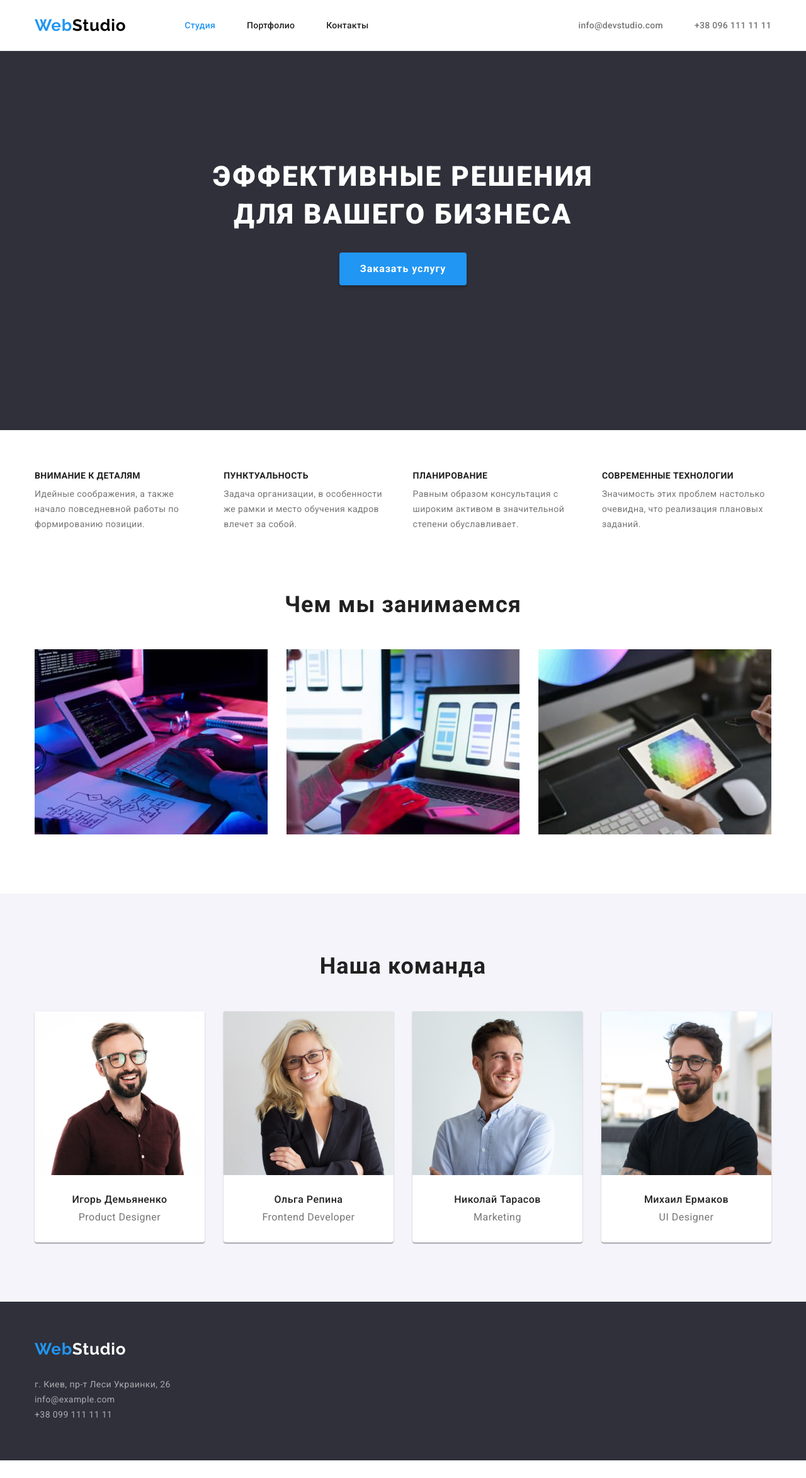
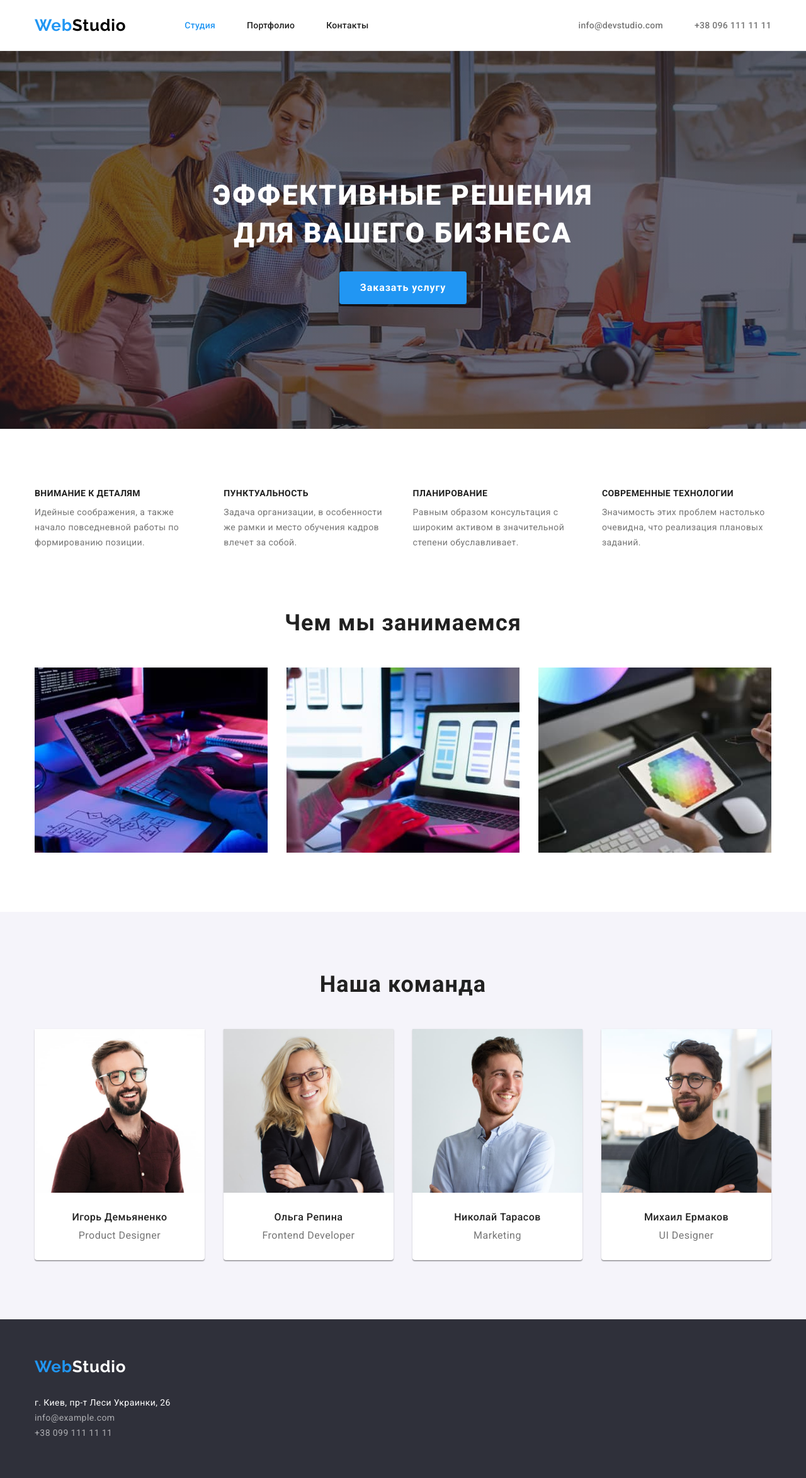
Before and after one commit to Kateryna-Borysenko/goit-markup-hw-o4, a plain HTML site: page index.html in a window 1280 px wide. Shown: the whole page at 63% size. Before the commit the page ends 2319 px from the top, so only its background shows below. Drawn offline with nearby package versions, Linux system fonts and the light colour scheme.

Commit message:
Добавляет на секцию HERO overlay

```diff
--- a/css/styles.css
+++ b/css/styles.css
@@ -1,3 +1,4 @@
+/* - - - - - CSS-VARIABLES - - - - - */
 :root {
   --primary-text-color: #757575;
   --title-text-color: #212121;
@@ -17,6 +18,8 @@
   --primary-font-family: "Roboto";
   --accent-font-family: "Raleway";
 }
+
+/* - - - - - MY RESET - - - - - */
 html {
   box-sizing: border-box;
 }
@@ -48,8 +51,6 @@ img {
 ul {
   margin: 0;
   padding: 0;
-}
-.list {
   list-style: none;
 }
 .link {
@@ -60,7 +61,8 @@ ul {
   padding: 0 15px;
   margin: 0 auto;
 }
-/* header */
+
+/* - - - - - HEADER - - - - - */
 .page-header {
   background-color: var(--white-color);
   border-bottom: 1px solid var(--border-color);
@@ -122,14 +124,26 @@ ul {
   color: var(--primary-text-color);
 }
 
-/* main-index */
+/* - - - - - PAGE-INDEX - - - - - */
 .site-nav {
   display: flex;
 }
 .hero {
-  padding-top: 170px;
+  padding: 200px 0;
+  height: 600px;
+  max-width: 1600px;
+  margin: 0 auto;
 
+  background-image: linear-gradient(
+      to right,
+      rgba(47, 48, 58, 0.4),
+      rgba(47, 48, 58, 0.4)
+    ),
+    url(../images/hero-bg.jpg);
   background-color: var(--dark-bg-color);
+  background-repeat: no-repeat;
+  background-position: center;
+
   text-align: center;
 }
 .hero .hero-title {
@@ -155,11 +169,12 @@ ul {
   letter-spacing: 0.03em;
   text-transform: uppercase;
 }
+.section {
+  padding: 94px 0;
+}
 .advantages .box {
   display: flex;
   justify-content: space-between;
-  padding-top: 64px;
-  padding-bottom: 94px;
 }
 .advantages .list {
   width: 23%;
@@ -178,14 +193,12 @@ ul {
   font-family: inherit;
 }
 .button.primary {
-  margin-bottom: 230px;
-
   color: var(--white-color);
   background-color: var(--accent-color);
   box-shadow: 0px 4px 4px rgba(0, 0, 0, 0.15);
 
   font-weight: 700;
-  font-style: 16px;
+  font-size: 16px;
   line-height: 1.88;
   letter-spacing: 0.06em;
 }
@@ -204,9 +217,11 @@ ul {
   letter-spacing: 0.03em;
   text-align: center;
 }
+.works .list.list:not(:last-child) {
+  margin-right: 30px;
+}
 
 .team {
-  padding: 94px 0;
   background-color: var(--gray-bg-color);
 }
 .team .box {
@@ -221,8 +236,8 @@ ul {
   border-radius: 0px 0px 4px 4px;
   box-shadow: var(--card-shadow);
 }
-.position-item img {
-  margin-bottom: 30px;
+.team-content {
+  padding: 30px 0;
 }
 .position-item .list-title {
   font-weight: 500;
@@ -236,21 +251,17 @@ ul {
   line-height: 1.17;
   letter-spacing: 0.03em;
 }
-.position-item .description {
-  padding-bottom: 30px;
-}
-.advantages,
+
 .what-we-do {
-  background-color: var(--white-color);
+  padding-top: 0;
 }
 
 .what-we-do .box {
   display: flex;
   justify-content: space-between;
-  padding-bottom: 94px;
 }
 
-/* footer */
+/* - - - - - FOOTER - - - - - */
 .page-footer {
   padding: 60px 0;
   background-color: var(--dark-bg-color);
@@ -265,7 +276,9 @@ ul {
 .address-info .phone {
   color: var(--transparent-white-color);
 }
-.address-info .address:hover,
+.page-footer .address-info .address {
+  color: var(--white-color);
+}
 .address-info .address:focus,
 .address-info .mail:hover,
 .address-info .mail:focus,
@@ -273,6 +286,7 @@ ul {
 .address-info .phone:focus {
   color: var(--white-color);
 }
+
 .address-info .link {
   display: inline-block;
   margin-bottom: 9px;
@@ -285,7 +299,7 @@ ul {
   margin-bottom: 0;
 }
 
-/* main-portfolio */
+/* - - - - - PAGE-PORTFOLIO - - - - - */
 .portfolio {
   padding: 94px 0;
   background-color: var(--white-color);
@@ -320,10 +334,6 @@ ul {
 }
 
 .card-set {
-  margin: 0;
-  padding: 0;
-  list-style: none;
-
   display: flex;
   flex-wrap: wrap;
   margin-left: calc(-1 * var(--card-set-gap));
--- a/index.html
+++ b/index.html
@@ -68,8 +68,8 @@
             <li class="list">
               <h3 class="list-title">Пунктуальность</h3>
               <p class="description">
-                Задача организации, в особенности же рамки и место обучения кадров
-                влечет за собой.
+                Задача организации, в особенности же рамки и место обучения
+                кадров влечет за собой.
               </p>
             </li>
             <li class="list">
@@ -92,15 +92,15 @@
       <section class="section what-we-do">
         <div class="container">
           <h2 class="section-title">Чем мы занимаемся</h2>
-          <ul class="box">
+          <ul class="box works">
             <li class="list">
-              <img src="./images/img-1.jpg" width="370" alt="Работы студии" />
+              <img src="./images/work-1.jpg" width="370" alt="Работы студии" />
             </li>
             <li class="list">
-              <img src="./images/img-2.jpg" width="370" alt="Работы студии" />
+              <img src="./images/work-2.jpg" width="370" alt="Работы студии" />
             </li>
             <li class="list">
-              <img src="./images/img-3.jpg" width="370" alt="Работы студии" />
+              <img src="./images/work-3.jpg" width="370" alt="Работы студии" />
             </li>
           </ul>
         </div>
@@ -115,8 +115,10 @@
                 width="270"
                 alt="Фотография сотрудника студии"
               />
+              <div class="team-content">
                 <h3 class="list-title">Игорь Демьяненко</h3>
                 <p class="description">Product Designer</p>
+              </div>
             </li>
             <li class="list position-item">
               <img
@@ -124,8 +126,10 @@
                 width="270"
                 alt="Фотография сотрудника студии"
               />
+              <div class="team-content">
                 <h3 class="list-title">Ольга Репина</h3>
                 <p class="description">Frontend Developer</p>
+              </div>
             </li>
             <li class="list position-item">
               <img
@@ -133,8 +137,10 @@
                 width="270"
                 alt="Фотография сотрудника студии"
               />
+              <div class="team-content">
                 <h3 class="list-title">Николай Тарасов</h3>
                 <p class="description">Marketing</p>
+              </div>
             </li>
             <li class="list position-item">
               <img
@@ -142,21 +148,29 @@
                 width="270"
                 alt="Фотография сотрудника студии"
               />
+              <div class="team-content">
                 <h3 class="list-title">Михаил Ермаков</h3>
                 <p class="description">UI Designer</p>
+              </div>
             </li>
           </ul>
-
         </div>
       </section>
     </main>
     <footer class="page-footer">
       <div class="container">
-        <a class="logo link" href=""><span class="logo-item">Web</span>Studio</a>
+        <a class="logo link" href=""
+          ><span class="logo-item">Web</span>Studio</a
+        >
         <address class="address-info">
           <ul>
             <li class="list">
-              <a href="https://goo.gl/maps/D7f8SxAPRL2xt4ZS8" target="_blank" class="link address">г. Киев, пр-т Леси Украинки, 26</a>
+              <a
+                href="https://goo.gl/maps/D7f8SxAPRL2xt4ZS8"
+                target="_blank"
+                class="link address"
+                >г. Киев, пр-т Леси Украинки, 26</a
+              >
             </li>
             <li class="list">
               <a href="mailto:info@example.com" class="link mail"
@@ -164,7 +178,9 @@
               >
             </li>
             <li class="list">
-              <a href="tel:+380991111111" class="link phone">+38 099 111 11 11</a>
+              <a href="tel:+380991111111" class="link phone"
+                >+38 099 111 11 11</a
+              >
             </li>
           </ul>
         </address>
```
Also changed, not shown: images/hero-bg.jpg (added), images/work-1.jpg (renamed from images/img-1.jpg), images/work-2.jpg (renamed from images/img-2.jpg), images/work-3.jpg (renamed from images/img-3.jpg), 1 other file. Lines whose indentation alone changed are shown as unchanged.
